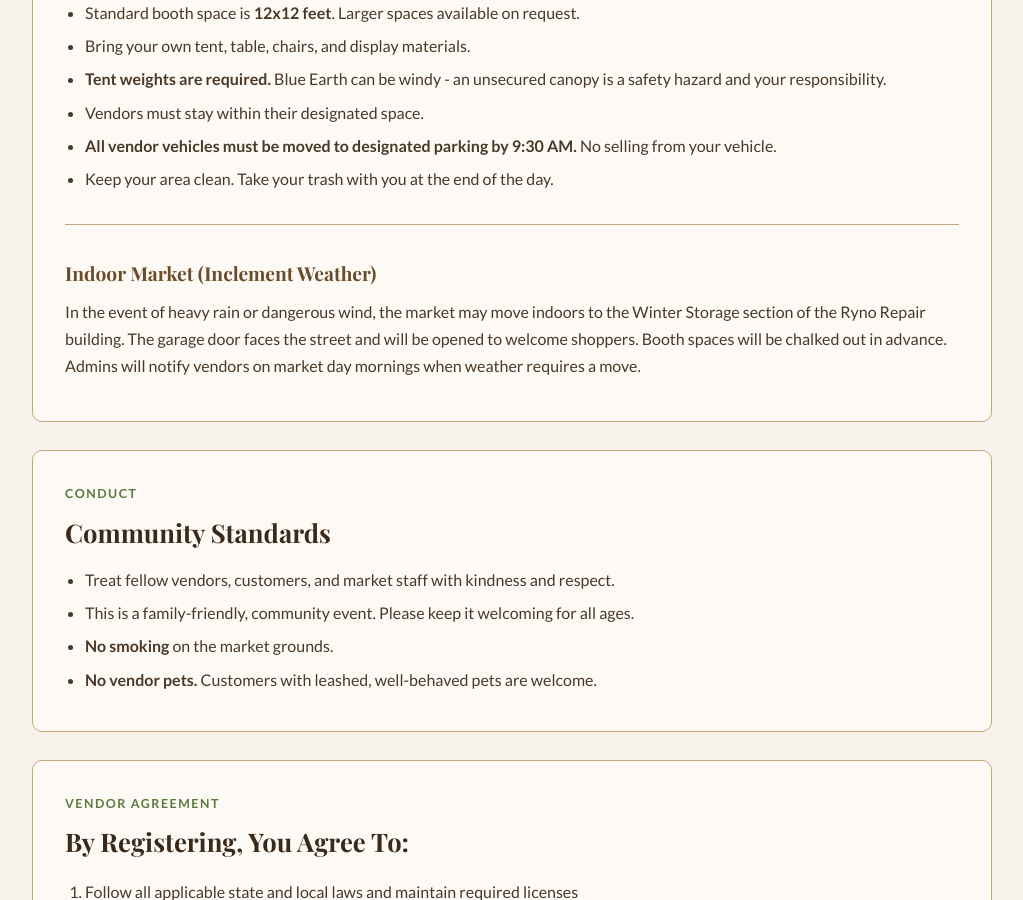
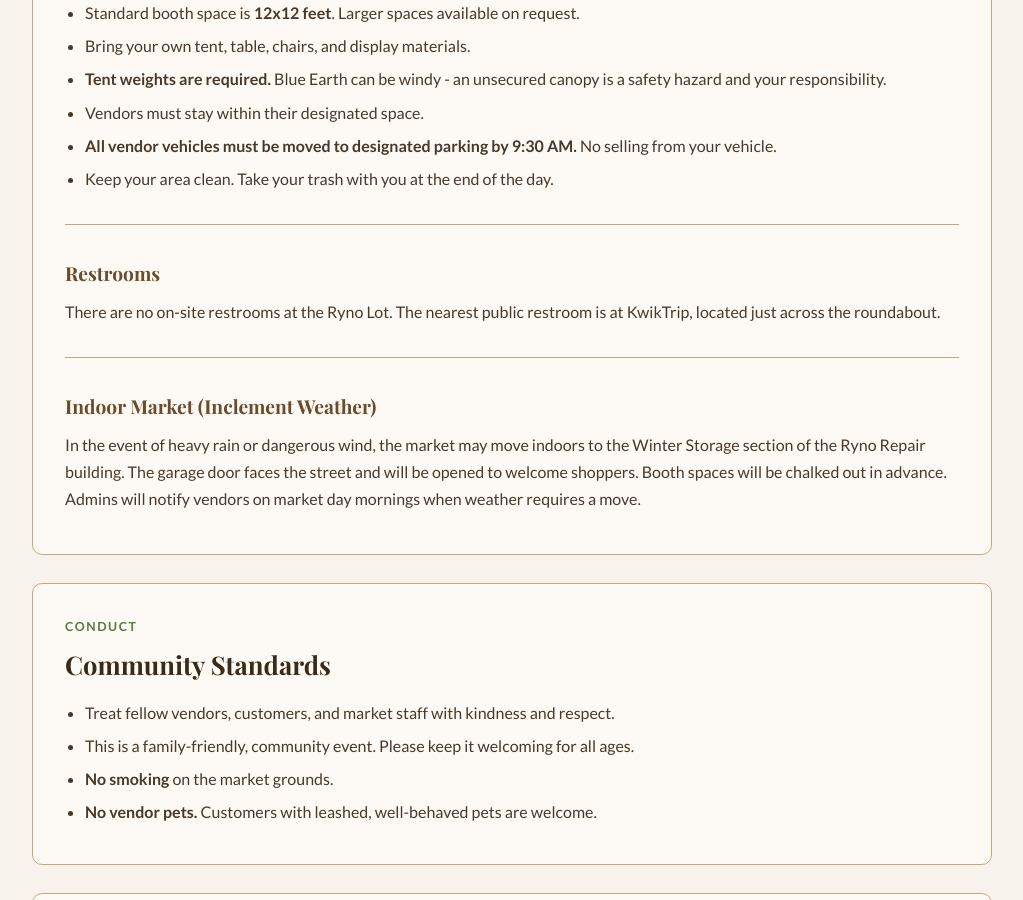
Before and after one commit to blueearthcommunitymarket/blueearthcommunitymarket.github.io, a Jekyll site: the page built from vendor-rules/index.html, in a window 1280 px wide and 900 px high, scrolled down 2528 px. Shown: the whole window, without its empty margins (128-1151 px from the left). Built offline with Jekyll 4.4.1, drawn with Linux system fonts in a browser that asks for light colours; some web fonts are replaced.

Commit message:
Add restroom info (KwikTrip) to vendor rules page and Google Doc

```diff
--- a/vendor-rules/index.html
+++ b/vendor-rules/index.html
@@ -124,6 +124,9 @@ description: Blue Earth Community Market vendor rules and guidelines for the 202
             <li>Keep your area clean. Take your trash with you at the end of the day.</li>
         </ul>
         <hr class="divider">
+        <h3>Restrooms</h3>
+        <p>There are no on-site restrooms at the Ryno Lot. The nearest public restroom is at KwikTrip, located just across the roundabout.</p>
+        <hr class="divider">
         <h3>Indoor Market (Inclement Weather)</h3>
         <p>In the event of heavy rain or dangerous wind, the market may move indoors to the Winter Storage section of the Ryno Repair building. The garage door faces the street and will be opened to welcome shoppers. Booth spaces will be chalked out in advance. Admins will notify vendors on market day mornings when weather requires a move.</p>
     </div>
```
